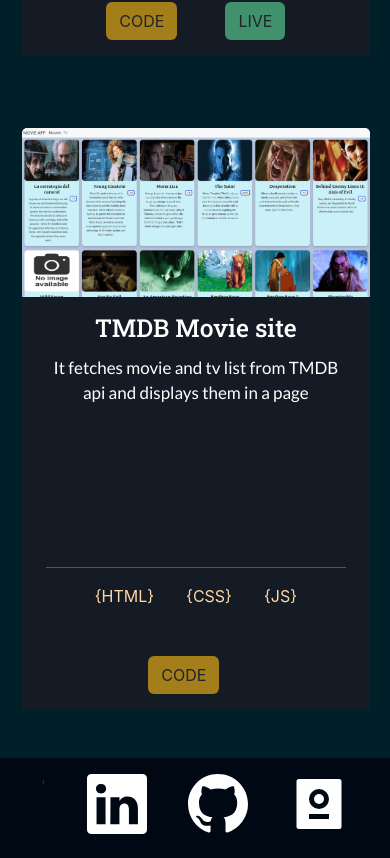
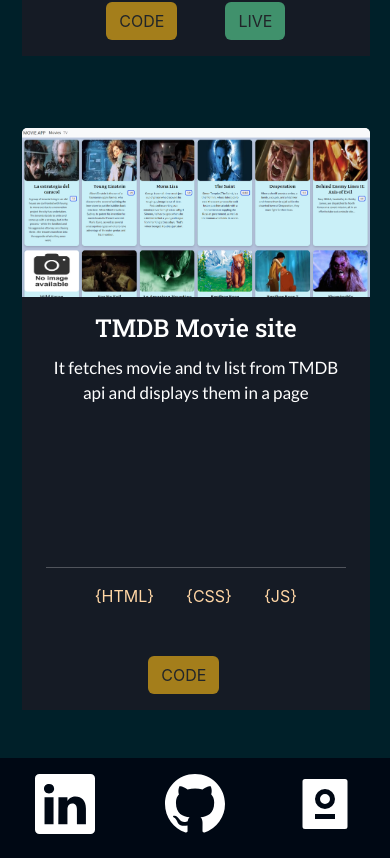
Before and after one commit to Samaresh-Das/All-projects-page, a React (Create React App) app: page / in a window 390 px wide. Shown: the part 3800-4658 px from the top of the page. Built offline with nearby package versions, Linux system fonts and the light colour scheme.

Commit message:
made mobile responsive

```diff
--- a/src/components/Footer.js
+++ b/src/components/Footer.js
@@ -6,8 +6,7 @@
 const Footer = () => {
   return (
     <div className="footer">
-      <div className="icons d-flex justify-content-evenly pt-3">
-        '
+      <div className="icons d-flex justify-content-around justify-content-md-evenly pt-3">
         <IconContext.Provider
           value={{
             color: "white",
```
